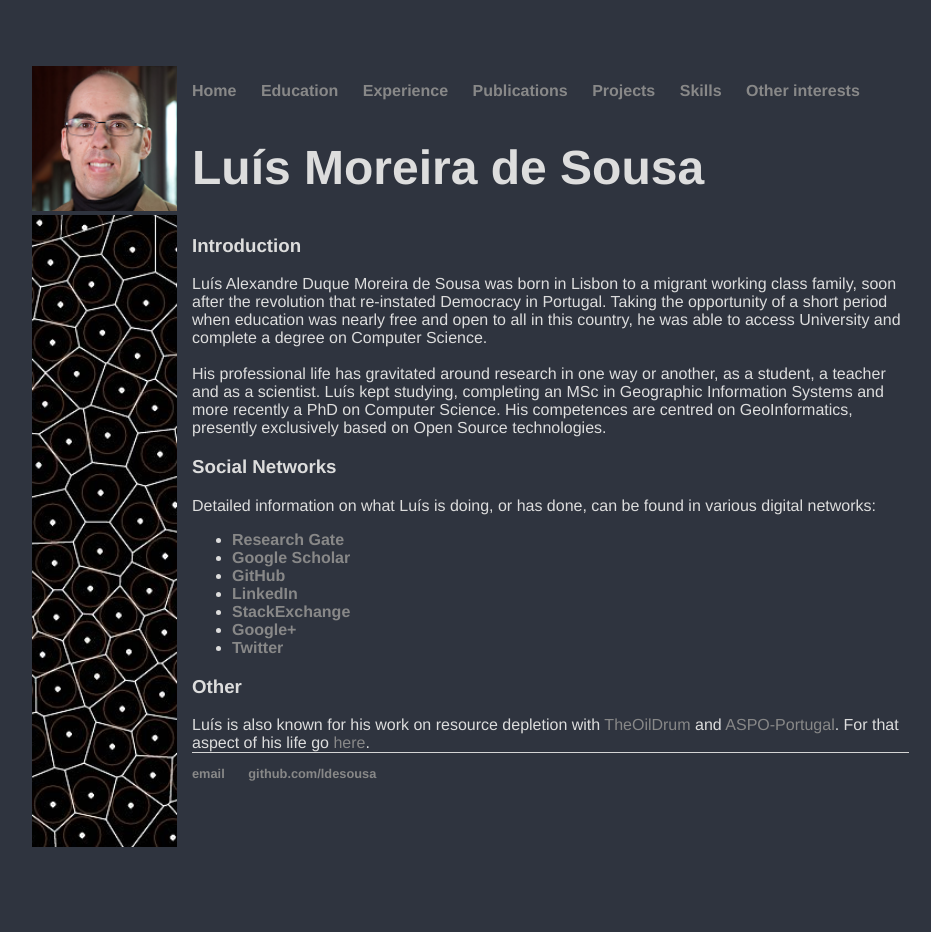
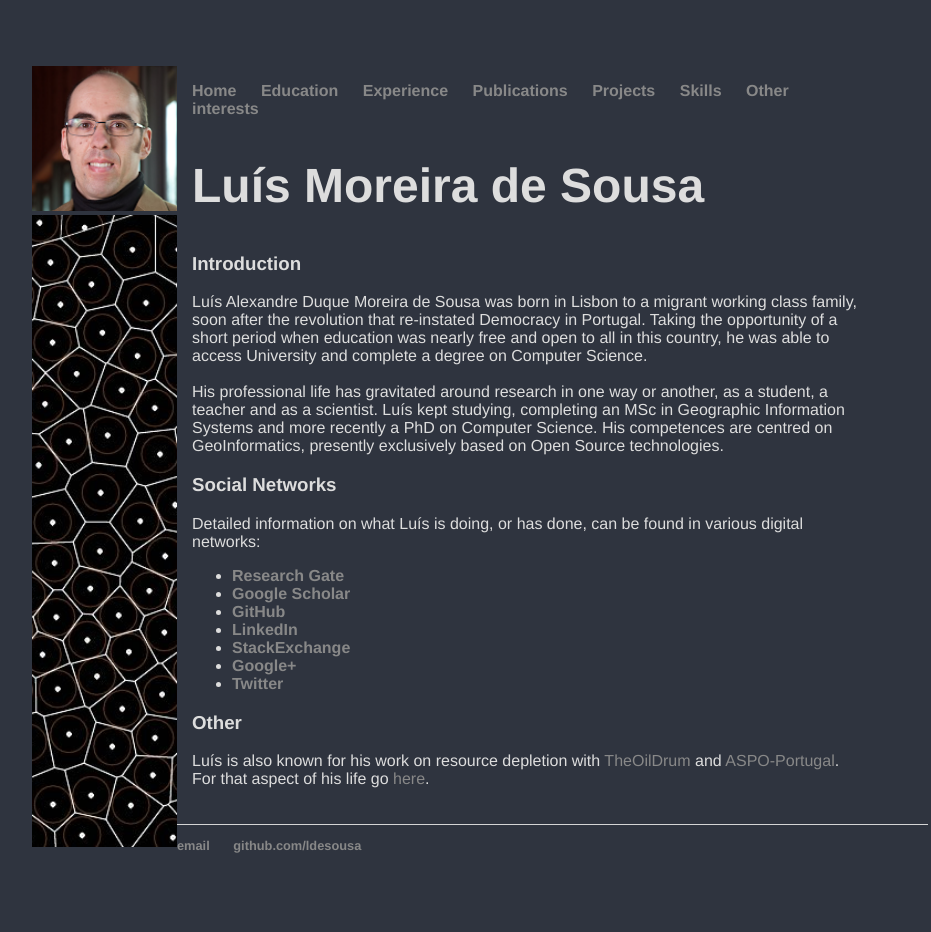
Before and after one commit to ldesousa/ldesousa.github.io, a Jekyll site: the page built from index.html, in a window 1280 px wide. Shown: the whole page, without its empty margins (166-1097 px from the left). Built offline with Jekyll 4.4.1, drawn with Linux system fonts in a browser that asks for light colours; before the commit the page ends 900 px from its top, so only the background shows below that.

Commit message:
Small adjustments to content div

```diff
--- a/_layouts/default.html
+++ b/_layouts/default.html
@@ -32,6 +32,7 @@
 
   {{ content }}
 
+  </div>
 
   <br>
   <footer>
@@ -41,7 +42,7 @@
    </ul>
   </footer>
 
-  </div>
+
 
 </section>
 
--- a/css/main.css
+++ b/css/main.css
@@ -70,7 +70,7 @@ ul.posts li {
 }
 .content {
     margin-left: 160px;
-    width: 80%;
+    width: 75%;
     min-height: 620px;
     /*background: black;*/
 }
--- a/index.html
+++ b/index.html
@@ -37,4 +37,5 @@ title: Luís Moreira de Sousa
 
 	Luís is also known for his work on resource depletion with <a href=http://www.theoildrum.com/>TheOilDrum</a> and <a href=http://www.aspo-portugal.net/>ASPO-Portugal</a>. For that aspect of his life go <a href=/other/depletion.md>here</a>.
 
+	<br><br>
 <!-- /.blurb -->
```
